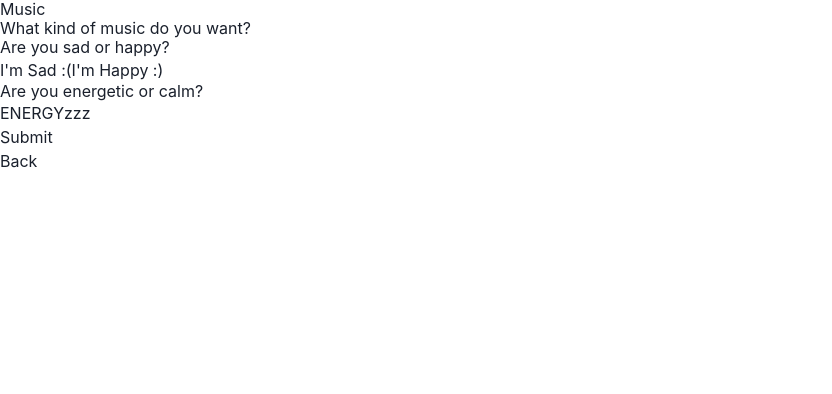
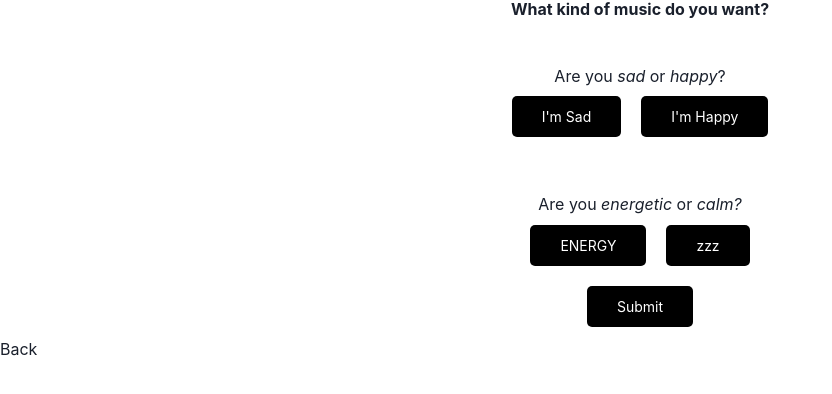
Before and after one commit to lauren-adams/RoadTripper, a React (Create React App) app in the folder road-trip-frontend/: page /music in a window 1280 px wide. Shown: the top 394 px of the page, without its empty margins (0-832 px from the left). Built offline with nearby package versions, Linux system fonts and the light colour scheme; what google-maps-react would draw is missing.

Commit message:
style for real this time

```diff
--- a/road-trip-frontend/src/components/Music.js
+++ b/road-trip-frontend/src/components/Music.js
@@ -22,12 +22,13 @@ const SadEnergetic = "https://open.spotify.com/playlist/09MB9D7A0DX20Rp3zX1mq9?s
 const Button = styled.button`
   background-color: black;
   color: white;
-  font-size: 20px;
-  padding: 10px 60px;
+  font-size: 14px;
+  padding: 10px 30px;
   border-radius: 5px;
-  margin: 10px 0px;
+  margin: 10px 10px;
   cursor: pointer;
 `;
+
 
 let playlistReturned = false;
 let playlistURL;
@@ -66,7 +67,7 @@ function Music()  {
                 const responseA = await axios.get(urlApi);
                 playlistURL = responseA.data.playlist;
                 document.querySelector('#spotifyembed').src = playlistURL;
-                document.querySelector('#spotifyembed').height = 380;
+                document.querySelector('#spotifyembed').height = "800";
             };
             pushData();
             //window.location.reload();
@@ -77,21 +78,23 @@ function Music()  {
         return (
             <div>
                 <section>
-                    <h1>Music</h1>
                     <div>
-                        <h2>What kind of music do you want?</h2>
-                        <h3>Are you sad or happy?</h3>
+                        <center>
+                        <h2><b>What kind of music do you want?</b></h2>
+                            <br/><br/>
+                        <h3>Are you <i>sad</i> or <i>happy</i>?</h3>
                         <div>
-                            <button type="button" onClick={setSad}>I'm Sad :(</button>
-                            <button type="button" onClick={setHappy}>I'm Happy :)</button>
+                            <Button type="button" onClick={setSad}>I'm Sad</Button>
+                            <Button type="button" onClick={setHappy}>I'm Happy</Button>
                         </div>
-                        <h3>Are you energetic or calm?</h3>
+                            <br/><br/>
+                        <h3>Are you <i>energetic</i> or <i>calm?</i></h3>
                         <div>
-                            <button type="button" onClick={setEnergetic}>ENERGY</button>
-                            <button type="button" onClick={setCalm}>zzz    </button>
+                            <Button type="button" onClick={setEnergetic}>ENERGY</Button>
+                            <Button type="button" onClick={setCalm}>zzz</Button>
                         </div>
                         <div>
-                            <button type="button" onClick={submit}>Submit</button>
+                            <Button type="button" onClick={submit}>Submit</Button>
                         </div>
                         <div>
                             <iframe
@@ -101,6 +104,7 @@ function Music()  {
                                     loading="lazy">
                             </iframe>
                         </div>
+                            </center>
                     </div>
                 </section>
                 <Link to="/home">Back</Link></div>
```
